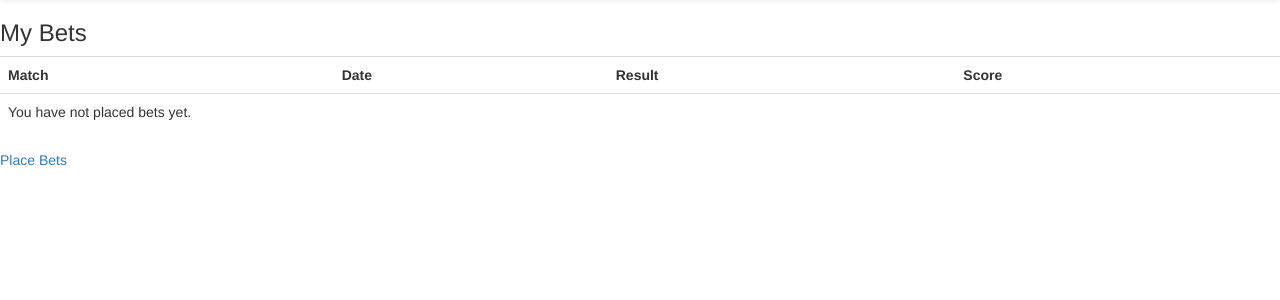
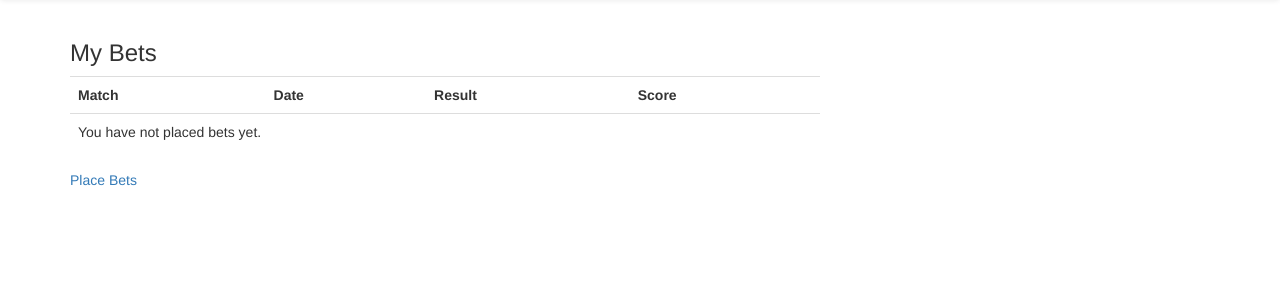
Before and after one commit to evonaut/bolzplatz, a Django app: template bolzplatz/bets/templates/bets/bets_home.html in a window 1280 px wide. Shown: the part 52-352 px from the top of the page. Run offline with Django 3.2, Linux system fonts and the light colour scheme; the template is opened without the code that fills it, so the values that code supplies are empty; some libraries are stand-ins or nearby versions.

Commit message:
Moved template main block into bootstrap grid

```diff
--- a/bolzplatz/templates/base.html
+++ b/bolzplatz/templates/base.html
@@ -14,9 +14,16 @@
 <body role="document">
 
 {% include "navbar.html" %}
+<div class="container">
+<div class="row">
+  <div class="col-xs-12 col-md-8">
+    {% block main %}
+    {% endblock %}
+  </div>
+  <div class="col-xs-6 col-md-4"></div>
+</div>
 
-{% block main %}
-{% endblock %}
+</div>
 <script src="https://ajax.googleapis.com/ajax/libs/jquery/1.12.2/jquery.min.js"></script>
  <script src="https://maxcdn.bootstrapcdn.com/bootstrap/3.3.6/js/bootstrap.min.js" integrity="sha384-0mSbJDEHialfmuBBQP6A4Qrprq5OVfW37PRR3j5ELqxss1yVqOtnepnHVP9aJ7xS" crossorigin="anonymous"></script>
 
```
